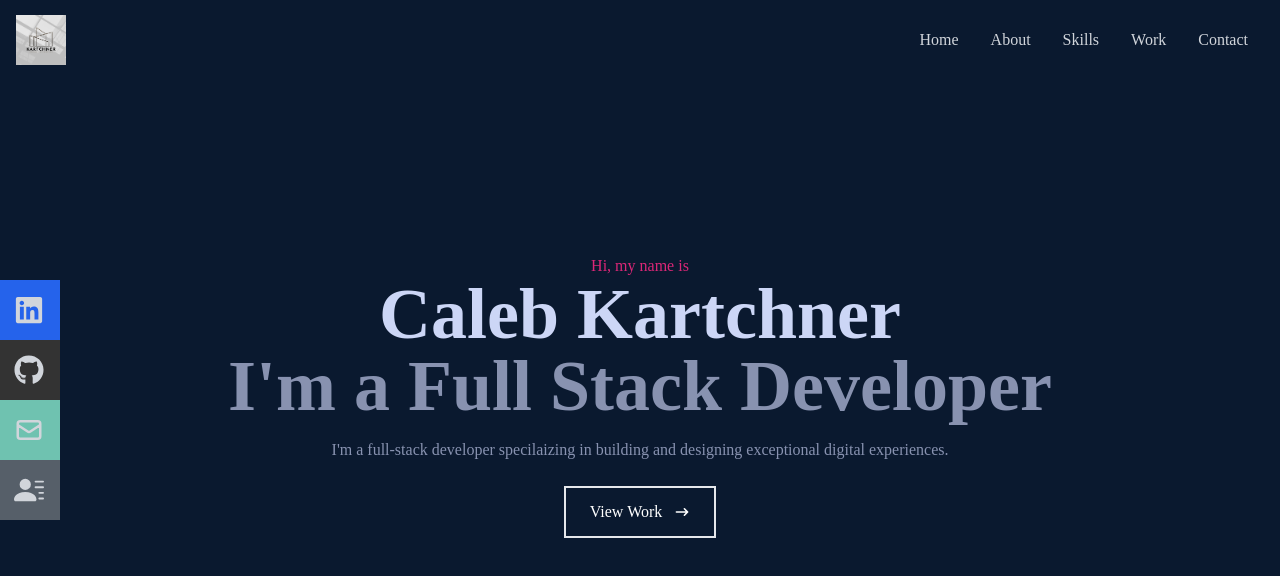
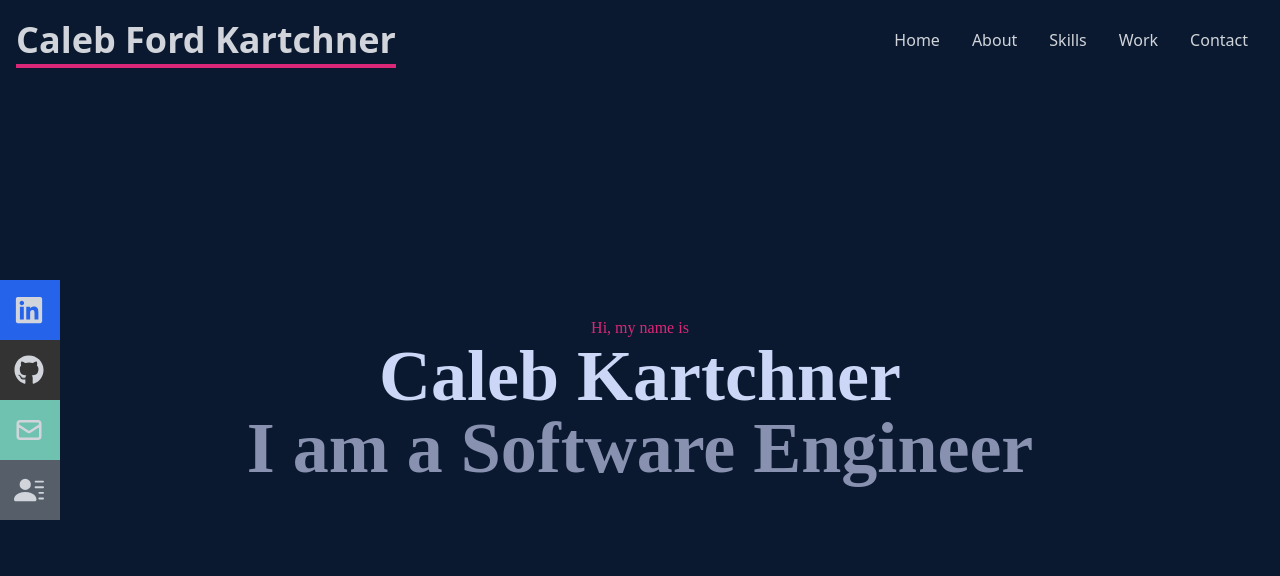
Before and after one commit to calebkartchner2002/Portfolio, a React (Create React App) app: page / in a window 1280 px wide. Shown: the top 576 px of the page. Built offline with nearby package versions, Linux system fonts and the light colour scheme.

Commit message:
final adjustments

```diff
--- a/src/components/About.jsx
+++ b/src/components/About.jsx
@@ -19,10 +19,7 @@ const About = () => {
             </div>
             <div>
               <p>I am passionate about building excellent software that improves
-              the lives of those around me. I specialize in creating software
-              for clients ranging from individuals and small-businesses all the
-              way to large enterprise corporations. What would you do if you had
-              a software expert available at your fingertips?</p>
+              the lives of those around me. I am currently an employee at Space Dynamics lab and am studying computer Science at Utah State University</p>
             </div>
           </div>
           <img width={'400'} src={portrait} alt='Profile Portrait' className='pt-4'/>
--- a/src/components/Home.jsx
+++ b/src/components/Home.jsx
@@ -9,16 +9,14 @@ const Home = () => {
       <div className='mx=auto px-8 flex flex-col justify-center items-center w-full h-full'>
         <p className='text-color-accent'>Hi, my name is</p>
         <h1 className='text-4xl sm:text-7xl font-bold text-[#ccd6f6]'>Caleb Kartchner</h1>
-        <h2 className='text-4xl text-center sm:text-7xl font-bold text-[#8892b0]'>I'm a Full Stack Developer</h2>
-        <p className='text-[#8892b0] py-4 max-w-700 text-center'>
-          I'm a full-stack developer specilaizing in building and designing exceptional digital experiences.</p>
-        <div>
-          <button className='text-white group border-2 px-6 py-3 my-2 flex items-center hover:border-pink-600 hover:bg-pink-600'>View Work
+        <h2 className='text-4xl text-center sm:text-7xl font-bold text-[#8892b0]'>I am a Software Engineer</h2>
+        {/* <div>
+          <button className='text-white group border-2 px-6 py-3 my-2 flex items-center hover:border-pink-600 hover:bg-pink-600'>Under Construction
           <span className='group-hover:rotate-90 duration-300'>
             <HiArrowNarrowRight className='ml-3'/>
           </span>
           </button>
-        </div>
+        </div> */}
       </div>
     </div>
   )
--- a/src/components/Navbar.jsx
+++ b/src/components/Navbar.jsx
@@ -9,9 +9,10 @@ const Navbar = () => {
   const handleClick = () => setNav(!nav)
 
   return (
-    <div className='fixed w-full h-[80px] flex justify-between items-center px-4 bg-[#0a192f] text-gray-300'>
+    <div className='font-sans fixed w-full h-[80px] flex justify-between items-center px-4 bg-[#0a192f] text-gray-300'>
       <div>
-        <img src={kartchnerLogo} alt="Kartchner Logo" style={{width: '50px'}}/>
+        <div className='text-4xl font-bold inline border-b-4 border-color-accent'>Caleb Ford Kartchner</div>
+        {/* <img src={kartchnerLogo} alt="Kartchner Logo" style={{width: '50px'}}/> */}
       </div>
 
       {/* menu */}
--- a/src/components/Work.jsx
+++ b/src/components/Work.jsx
@@ -63,7 +63,7 @@ import React from 'react';
 
 const callouts = [
   {
-    name: 'Space Dynamics Lab - Software Developer',
+    name: 'Space Dynamics Lab - Software Engineer',
     description: '',
     imageSrc: 'https://th.bing.com/th/id/OIP.D7h5oR3BeVkcCCHzwyncIwHaEZ?w=298&h=180&c=7&r=0&o=5&dpr=1.3&pid=1.7',
     imageAlt: 'Desk with leather desk pad, walnut desk organizer, wireless keyboard and mouse, and porcelain mug.',
--- a/src/index.css
+++ b/src/index.css
@@ -3,6 +3,7 @@
 @tailwind utilities;
 
 @import url('https://fonts.googleapis.com/css2?family=Raleway:wght@300;400;500;600;700;800;900&display=swap');
+@import url('https://fonts.googleapis.com/css2?family=Roboto&display=swap');
 
 @layer base {
   body {
```
